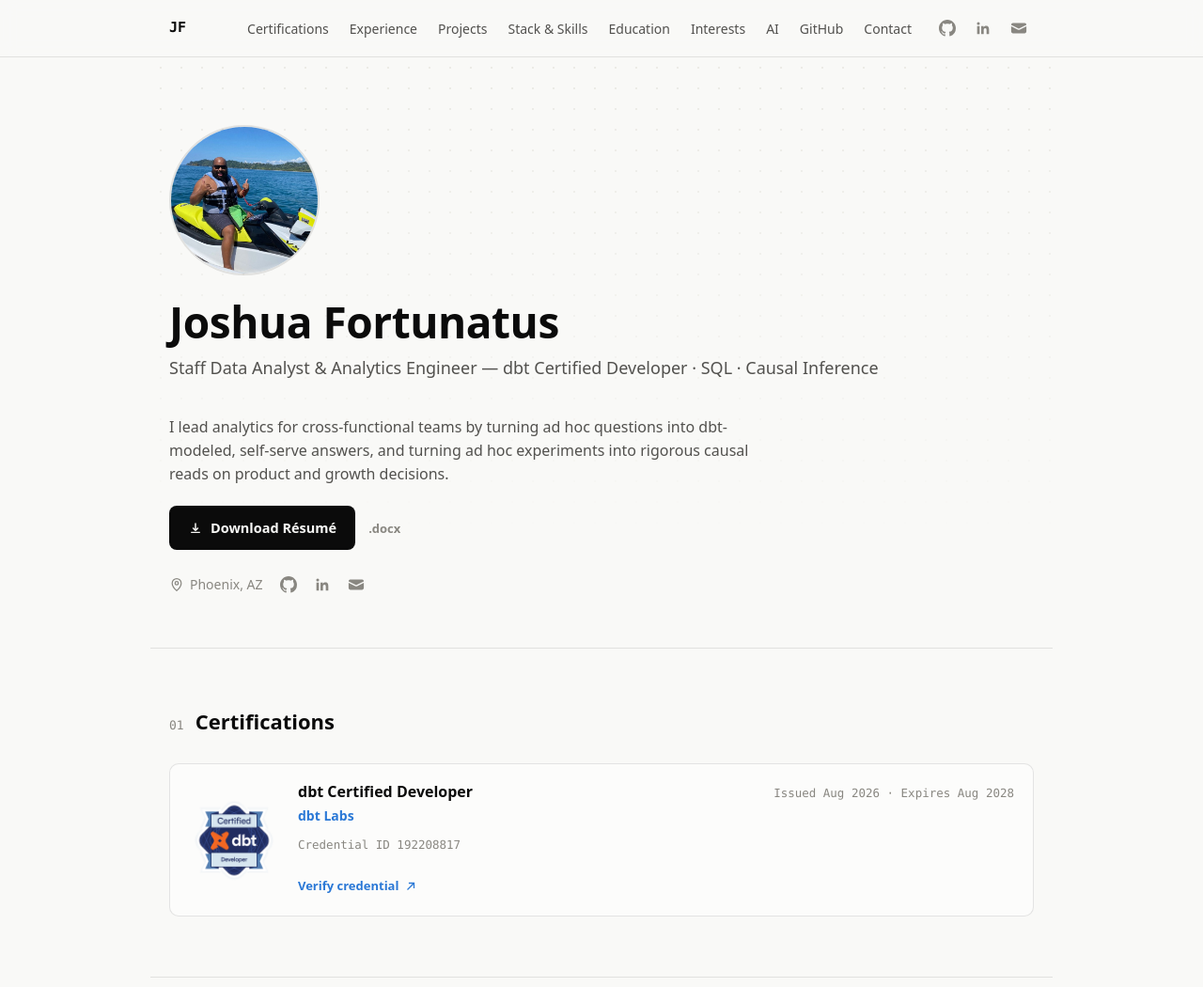
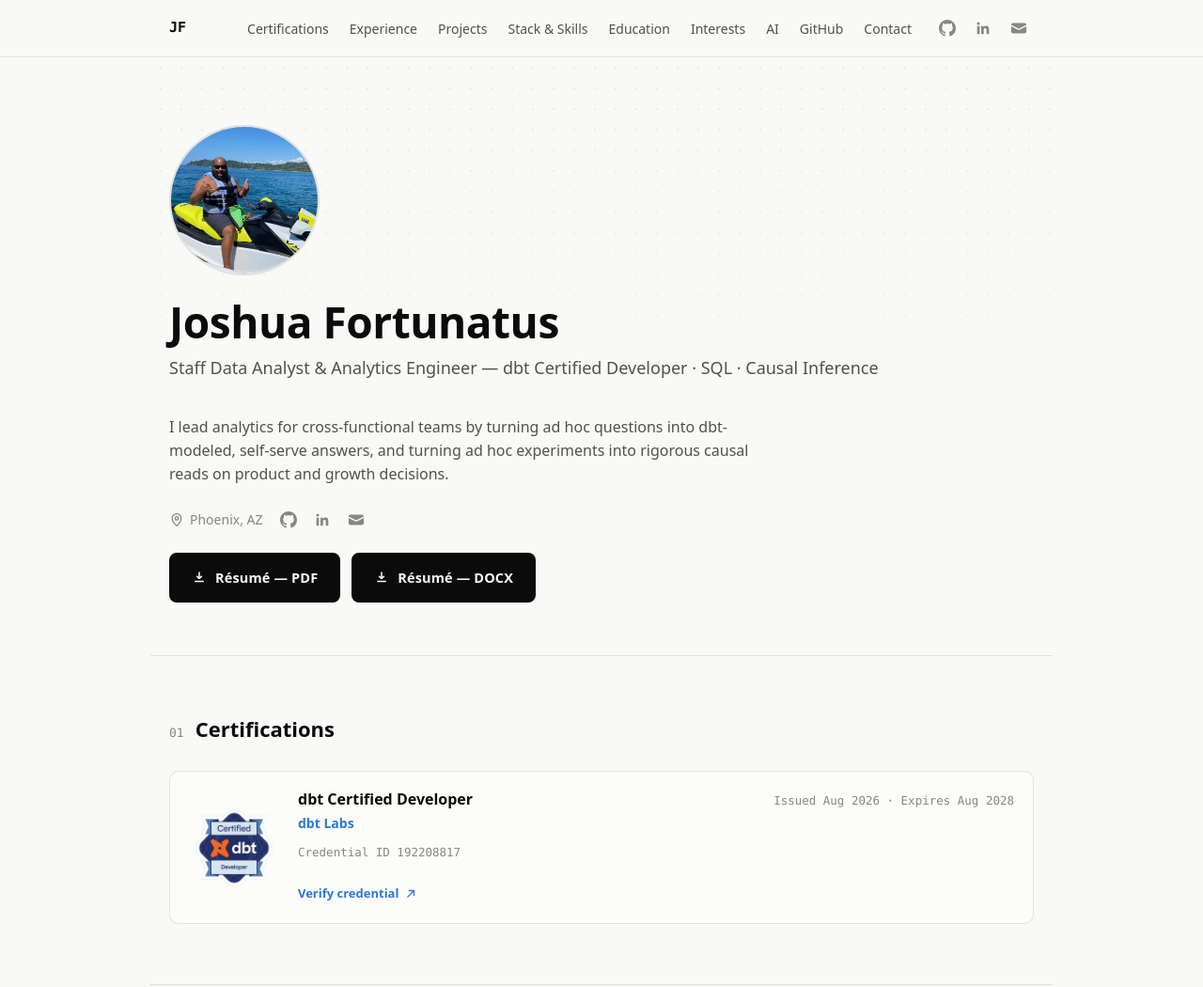
Before and after one commit to joshuafortunatus/about_me, a plain HTML site: page index.html in a window 1280 px wide. Shown: the top 1050 px of the page at 94% size. Drawn offline with Linux system fonts and the light colour scheme.

Commit message:
Make résumé downloads solid high-contrast buttons below the links row
Separate PDF and DOCX buttons so both formats are explicit choices rather
than a text-link afterthought. Cache-bust styles.css so the new rules
actually reach browsers holding the old stylesheet.

```diff
--- a/css/styles.css
+++ b/css/styles.css
@@ -212,41 +212,6 @@ h1, h2, h3 { line-height: 1.2; margin: 0; }
   color: var(--ink-secondary);
 }
 
-.hero__resume {
-  margin-top: 22px;
-  display: flex;
-  flex-wrap: wrap;
-  align-items: center;
-  gap: 14px;
-}
-
-.btn-resume {
-  display: inline-flex;
-  align-items: center;
-  gap: 8px;
-  padding: 12px 20px;
-  border-radius: 8px;
-  background: var(--ink-primary);
-  color: var(--page);
-  font-weight: 600;
-  font-size: 14.5px;
-}
-
-.btn-resume:hover {
-  background: var(--accent);
-  text-decoration: none;
-}
-
-.btn-resume__alt {
-  font-size: 13px;
-  font-weight: 600;
-  color: var(--ink-muted);
-}
-
-.btn-resume__alt:hover {
-  color: var(--accent);
-}
-
 .hero__meta {
   margin-top: 26px;
   display: flex;
@@ -271,6 +236,35 @@ h1, h2, h3 { line-height: 1.2; margin: 0; }
 
 .hero__link:hover {
   color: var(--accent);
+  text-decoration: none;
+}
+
+.hero__resume {
+  margin-top: 24px;
+  display: flex;
+  flex-wrap: wrap;
+  gap: 12px;
+}
+
+a.btn-resume {
+  display: inline-flex;
+  align-items: center;
+  gap: 9px;
+  padding: 13px 22px;
+  border: 2px solid var(--ink-primary);
+  border-radius: 8px;
+  background: var(--ink-primary);
+  color: var(--page);
+  font-size: 14.5px;
+  font-weight: 700;
+  letter-spacing: 0.01em;
+  transition: background .15s ease, color .15s ease;
+}
+
+a.btn-resume:hover,
+a.btn-resume:focus-visible {
+  background: var(--page);
+  color: var(--ink-primary);
   text-decoration: none;
 }
 
--- a/index.html
+++ b/index.html
@@ -6,7 +6,7 @@
 <title>Joshua Fortunatus — Staff Data Analyst</title>
 <meta name="description" content="Joshua Fortunatus — Staff Data Analyst. Analytics leadership, dbt architecture, BI modeling, and causal inference for product & growth teams.">
 <link rel="icon" href="data:,">
-<link rel="stylesheet" href="css/styles.css">
+<link rel="stylesheet" href="css/styles.css?v=2">
 </head>
 <body>
 
@@ -57,13 +57,6 @@
         dbt-modeled, self-serve answers, and turning ad hoc experiments into
         rigorous causal reads on product and growth decisions.
       </p>
-      <div class="hero__resume">
-        <a class="btn-resume" href="files/Joshua-Fortunatus-Resume.pdf" download>
-          <svg viewBox="0 0 20 20" width="16" height="16" fill="none" stroke="currentColor" stroke-width="1.8"><path d="M10 3v10m0 0 3.5-3.5M10 13l-3.5-3.5M4 15.5h12"/></svg>
-          Download Résumé
-        </a>
-        <a class="btn-resume__alt" href="files/Joshua-Fortunatus-Resume.docx" download>.docx</a>
-      </div>
       <div class="hero__meta">
         <span class="hero__loc">
           <svg viewBox="0 0 20 20" width="16" height="16" fill="none" stroke="currentColor" stroke-width="1.5"><path d="M10 18s6-5.5 6-10a6 6 0 1 0-12 0c0 4.5 6 10 6 10Z"/><circle cx="10" cy="8" r="2.2"/></svg>
@@ -77,6 +70,16 @@
         </a>
         <a class="hero__link" href="mailto:joshuafortunatus@gmail.com" aria-label="Email" title="joshuafortunatus@gmail.com">
           <svg viewBox="0 0 20 20" width="18" height="18" fill="currentColor"><path d="M3 4a2 2 0 0 0-2 2v.161l8.441 4.221a1.25 1.25 0 0 0 1.118 0L19 6.162V6a2 2 0 0 0-2-2H3Z"/><path d="M19 7.839l-7.77 3.885a2.75 2.75 0 0 1-2.46 0L1 7.839V14a2 2 0 0 0 2 2h14a2 2 0 0 0 2-2V7.839Z"/></svg>
+        </a>
+      </div>
+      <div class="hero__resume">
+        <a class="btn-resume" href="files/Joshua-Fortunatus-Resume.pdf" download>
+          <svg viewBox="0 0 20 20" width="16" height="16" fill="none" stroke="currentColor" stroke-width="1.9"><path d="M10 3v9m0 0 3.5-3.5M10 12 6.5 8.5M4 15.5h12"/></svg>
+          Résumé &mdash; PDF
+        </a>
+        <a class="btn-resume" href="files/Joshua-Fortunatus-Resume.docx" download>
+          <svg viewBox="0 0 20 20" width="16" height="16" fill="none" stroke="currentColor" stroke-width="1.9"><path d="M10 3v9m0 0 3.5-3.5M10 12 6.5 8.5M4 15.5h12"/></svg>
+          Résumé &mdash; DOCX
         </a>
       </div>
     </div>
```
